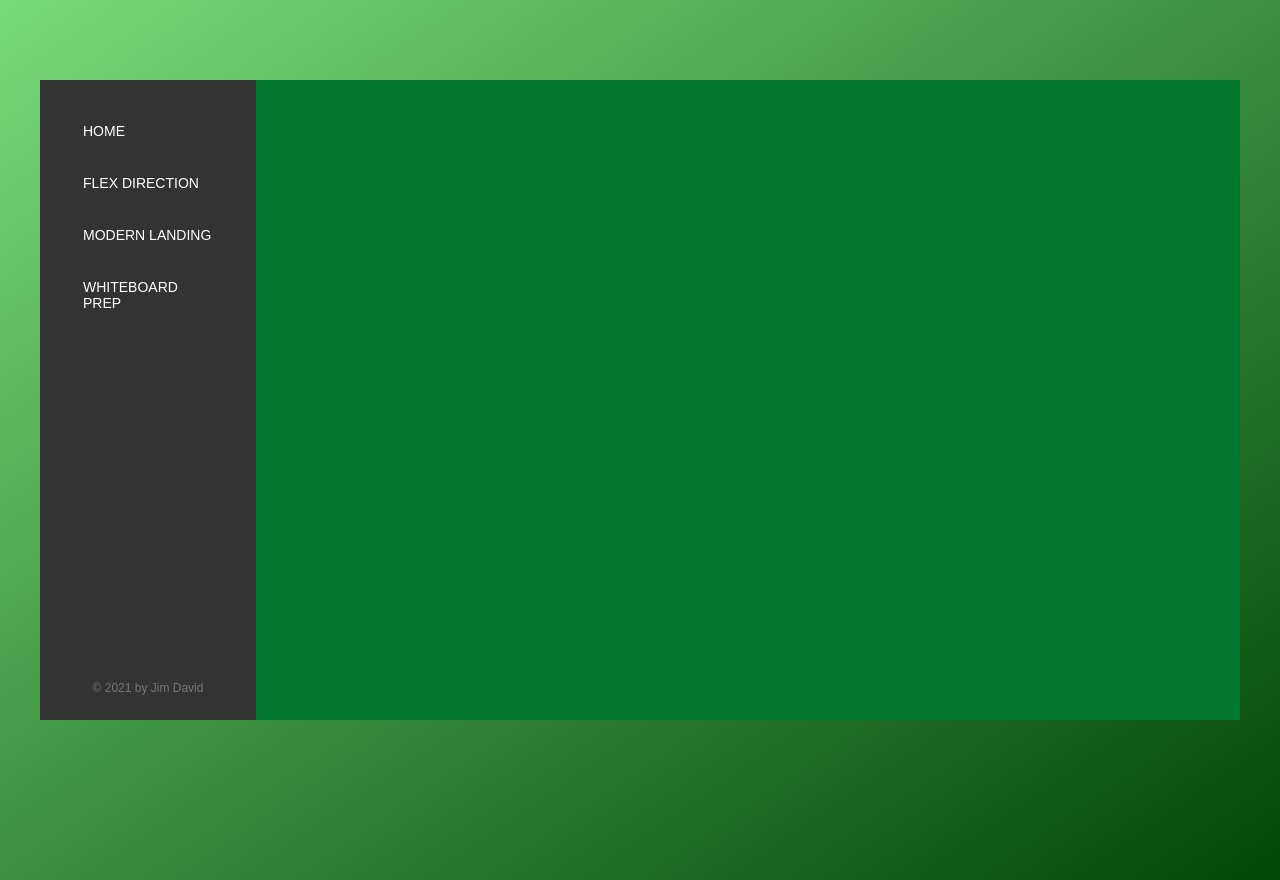
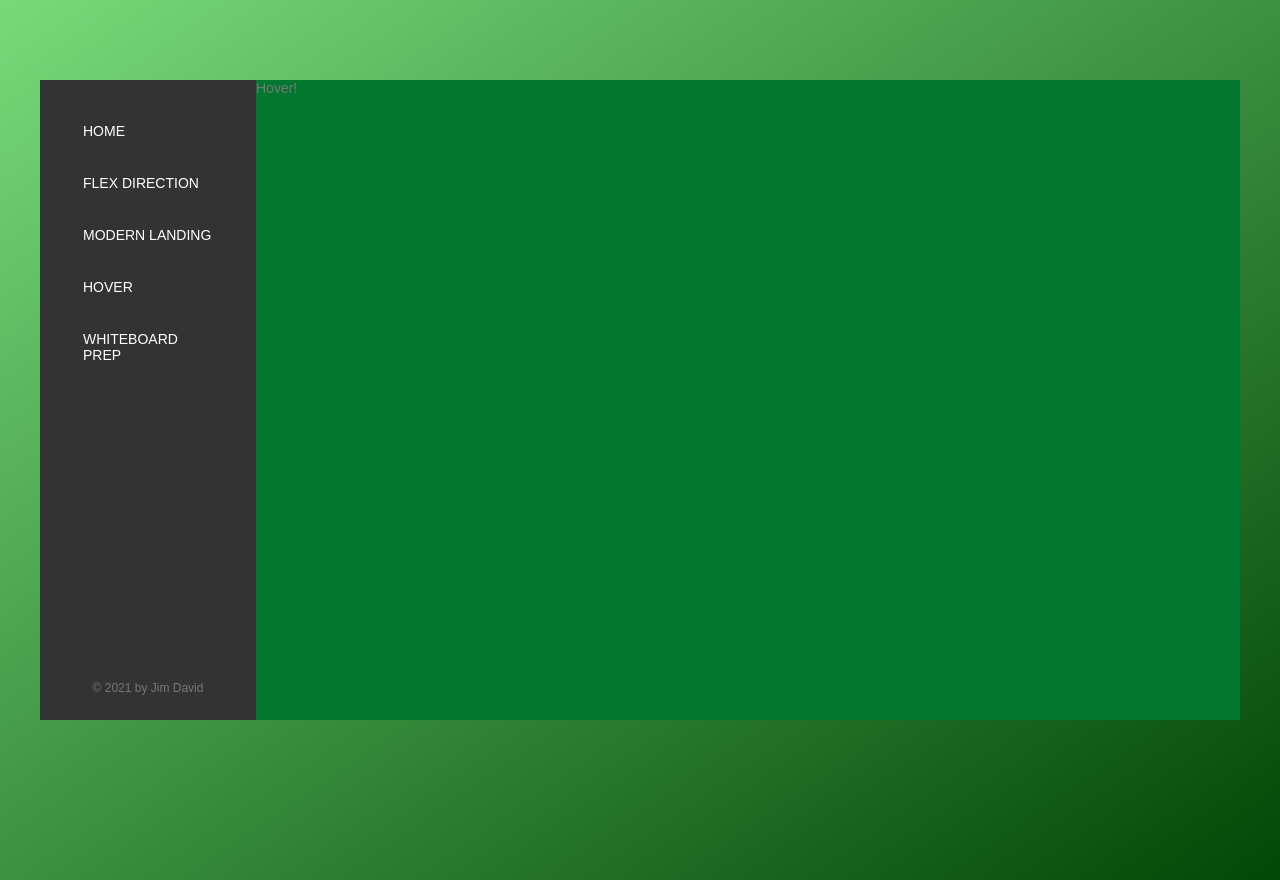
Before and after one commit to jimmikedave/CSS-Library, a React (Create React App) app: page /hover in a window 1280 px wide. Built offline with nearby package versions, Linux system fonts and the light colour scheme.

Commit message:
Add hover component

```diff
--- a/src/App.js
+++ b/src/App.js
@@ -11,6 +11,7 @@ import SideNavigation from './components/SideNavigation';
 import Home from './components/Home';
 import FlexBox from './components/FlexBox';
 import ModernLanding from './components/ModernLanding';
+import Hover from './components/Hover';
 import WhiteBoardPrep from './components/WhiteBoardPrep';
 
 export default function App() {
@@ -27,6 +28,7 @@ export default function App() {
             <Route exact path="/home" component={Home} />
             <Route exact path="/flexbox" component={FlexBox} />
             <Route exact path="/modern-landing" component={ModernLanding} />
+            <Route exact path="/hover" component={Hover} />
             <Route exact path="/whiteboard-prep" component={WhiteBoardPrep} />
           </Switch>
         </div>
--- /dev/null
+++ b/src/components/Hover.js
@@ -0,0 +1,11 @@
+import React from 'react';
+
+const Hover = () => {
+    return (
+        <div>
+            Hover!
+        </div>
+    )
+}
+
+export default Hover;
--- a/src/components/SideNavigation.js
+++ b/src/components/SideNavigation.js
@@ -32,6 +32,14 @@ const SideNavigation = () => {
                 <li className="navigation__item">
                     <NavLink
                         className="navigation__link"
+                        to="/hover"
+                    >
+                        <span>Hover</span>
+                    </NavLink>
+                </li>
+                <li className="navigation__item">
+                    <NavLink
+                        className="navigation__link"
                         to="/whiteboard-prep"
                     >
                         <span>Whiteboard Prep</span>
```
